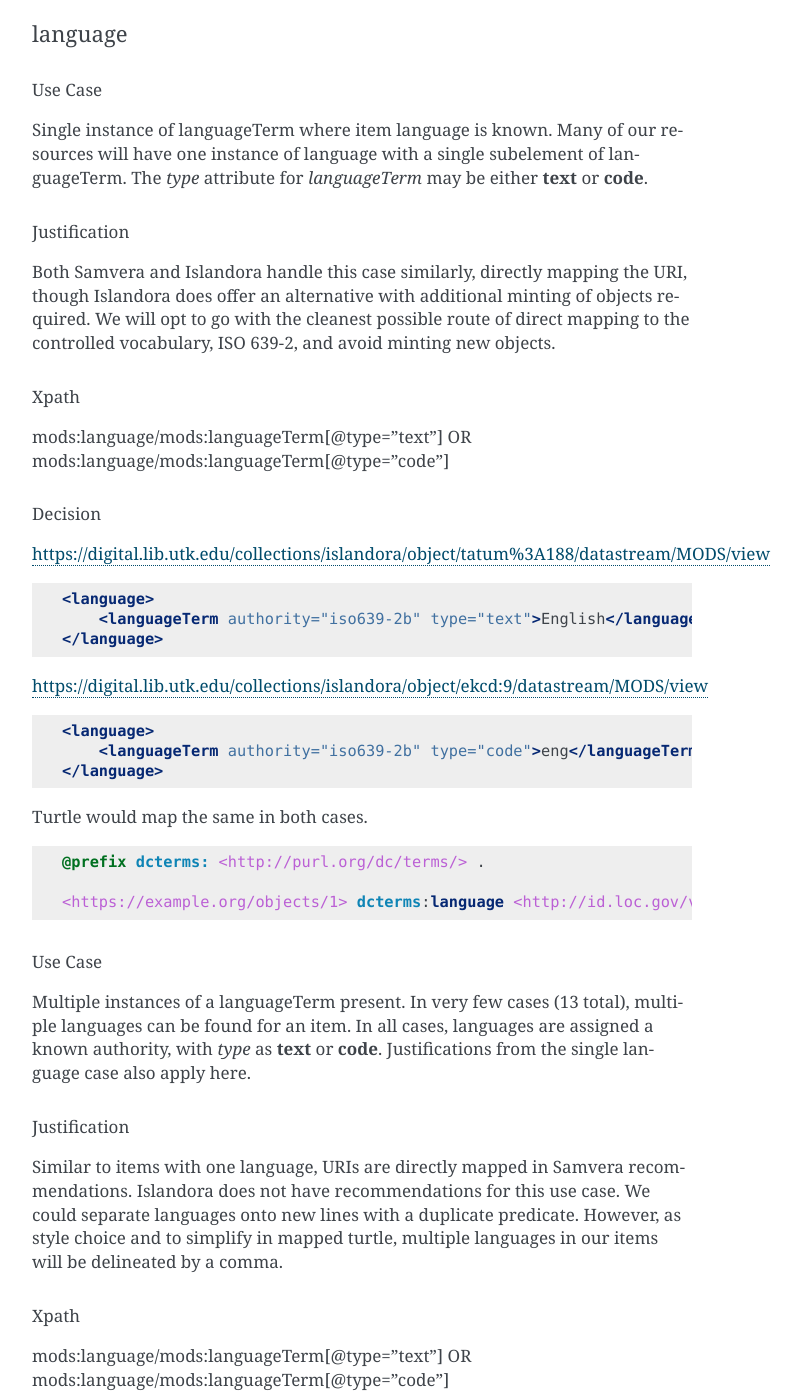
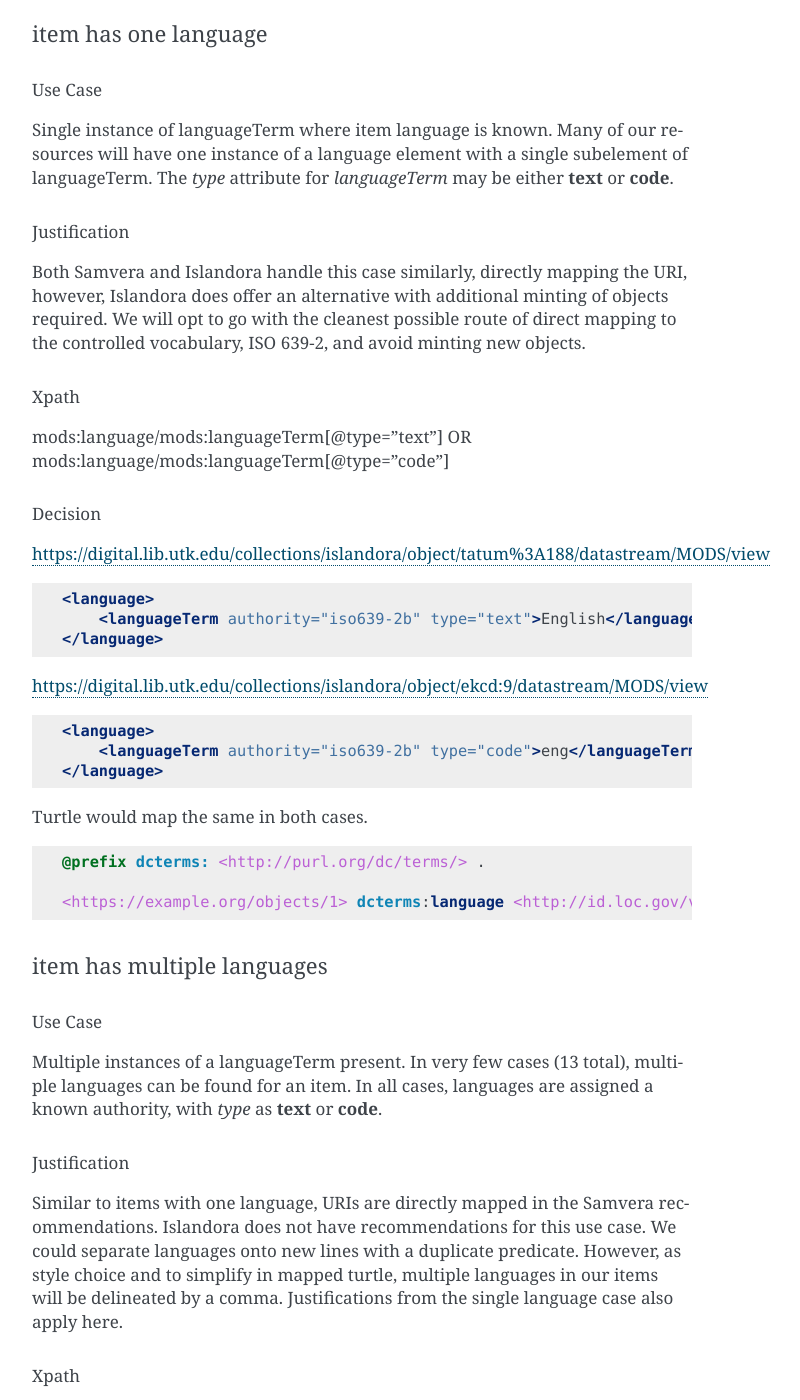
Before and after one commit to UTKcataloging/mods_to_rdf, a Sphinx documentation site: the page built from docs/source/contents/4_draft_mapping.rst, in a window 1280 px wide and 1400 px high, scrolled down 26256 px. Shown: the whole window, without its empty margins (388-1188 px from the left). Built offline with Sphinx 7.4.7, drawn with Linux system fonts in a browser that asks for light colours; formulas are drawn with MathJax 3; some of the changed text lies outside the part shown.

Commit message:
Update use case titles.

```diff
--- a/docs/source/contents/4_draft_mapping.rst
+++ b/docs/source/contents/4_draft_mapping.rst
@@ -1225,17 +1225,18 @@ language
 |                                   |                |                   | value from a controlled vocabulary, such as ISO 639-2.                  |
 +-----------------------------------+----------------+-------------------+-------------------------------------------------------------------------+
 
-language
-------------------
-
-Use Case
-^^^^^^^^
-Single instance of languageTerm where item language is known. Many of our resources will have one instance of language with a single subelement
-of languageTerm. The *type* attribute for *languageTerm* may be either **text** or **code**.
-
-Justification
-^^^^^^^^^^^^^
-Both Samvera and Islandora handle this case similarly, directly mapping the URI, though Islandora does offer an
+item has one language
+---------------------
+
+Use Case
+^^^^^^^^
+Single instance of languageTerm where item language is known. Many of our resources will have one instance of a
+language element with a single subelement of languageTerm. The *type* attribute for *languageTerm* may be either
+**text** or **code**.
+
+Justification
+^^^^^^^^^^^^^
+Both Samvera and Islandora handle this case similarly, directly mapping the URI, however, Islandora does offer an
 alternative with additional minting of objects required. We will opt to go with the cleanest possible route of direct
 mapping to the controlled vocabulary, ISO 639-2, and avoid minting new objects.
 
@@ -1270,17 +1271,20 @@ Turtle would map the same in both cases.
 
     <https://example.org/objects/1> dcterms:language <http://id.loc.gov/vocabulary/iso639-2/eng> .
 
+item has multiple languages
+---------------------------
+
 Use Case
 ^^^^^^^^
 Multiple instances of a languageTerm present. In very few cases (13 total), multiple languages can be found for an item.
-In all cases, languages are assigned a known authority, with *type* as **text** or **code**. Justifications from the single language
-case also apply here.
-
-Justification
-^^^^^^^^^^^^^
-Similar to items with one language, URIs are directly mapped in Samvera recommendations. Islandora does not have
+In all cases, languages are assigned a known authority, with *type* as **text** or **code**.
+
+Justification
+^^^^^^^^^^^^^
+Similar to items with one language, URIs are directly mapped in the Samvera recommendations. Islandora does not have
 recommendations for this use case. We could separate languages onto new lines with a duplicate predicate. However,
 as style choice and to simplify in mapped turtle, multiple languages in our items will be delineated by a comma.
+Justifications from the single language case also apply here.
 
 Xpath
 ^^^^^
@@ -1304,7 +1308,10 @@ https://digital.lib.utk.edu/collections/islandora/object/utsmc:725/datastream/MO
     @prefix dcterms: <http://purl.org/dc/terms/> .
 
     <https://example.org/objects/1>
-        dcterms:language <http://id.loc.gov/vocabulary/iso639-2/fre> , <http://id.loc.gov/vocabulary/iso639-2/eng> .
+        dcterms:language <http://id.loc.gov/vocabulary/iso639-2/fre> , <http://id.loc.gov/vocabulary/iso639-2/ita> .
+
+item has non-linguistic content
+-------------------------------
 
 Use Case
 ^^^^^^^^
```
